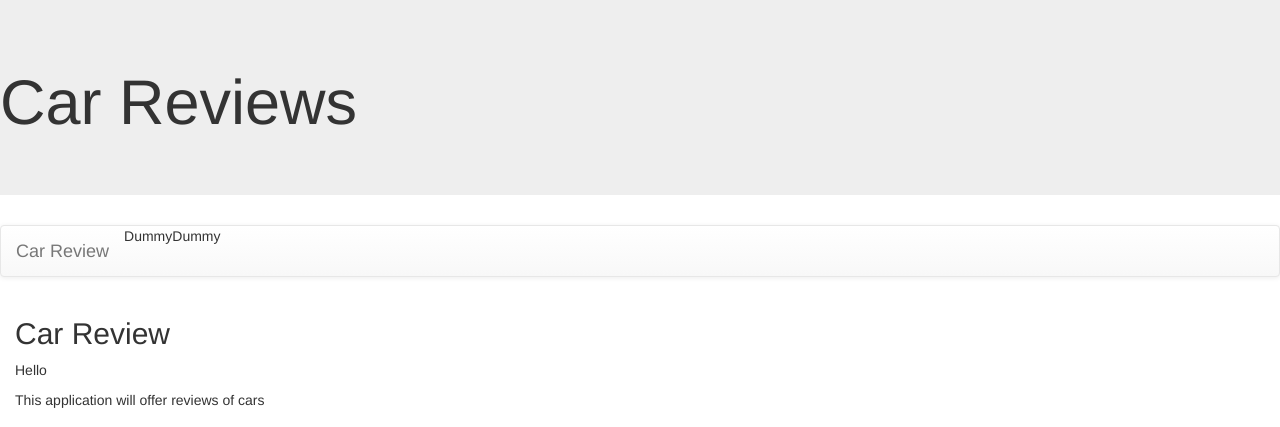
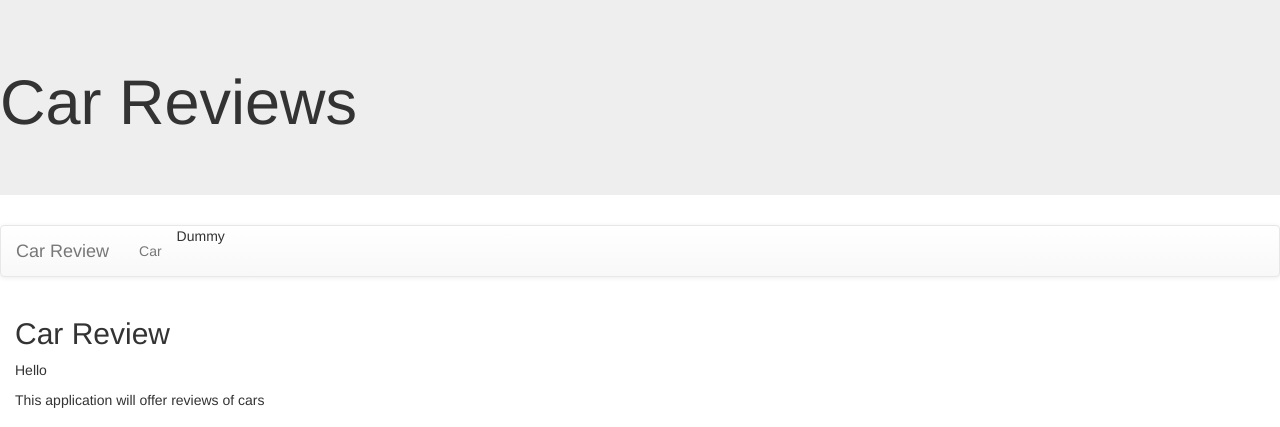
Before and after one commit to huangk24/IT112-Final, a Django app: page /car/ in a window 1280 px wide. Shown: the top 427 px of the page. Run offline with Django 4.2, Linux system fonts and the light colour scheme; some libraries are stand-ins or nearby versions.

Commit message:
car view

```diff
--- a/car/templates/base.html
+++ b/car/templates/base.html
@@ -16,7 +16,7 @@
 <a class="navbar-brand" href="{% url 'index' %}">Car Review</a>
 </div>
 <ul class="nav navbar-nav">
-<li>Dummy</li>
+<li><a href="{% url 'cars' %}">Car</a></li>
 <li>Dummy</li>
 </ul>
 </div>
--- a/car/urls.py
+++ b/car/urls.py
@@ -3,4 +3,5 @@ from . import views
 
 urlpatterns = [
     path('', views.index, name = 'index'),
+    path('cars/', views.cars, name = 'cars')
 ]
--- a/car/views.py
+++ b/car/views.py
@@ -1,5 +1,10 @@
 from django.shortcuts import render
+from .models import Car, CarType, Review
 
 # Create your views here.
 def index(request):
     return render(request, 'car/index.html')
+
+def cars(request):
+    car_list = Car.objects.all()
+    return render(request, 'car/cars.html', {'car_list': car_list})
```
